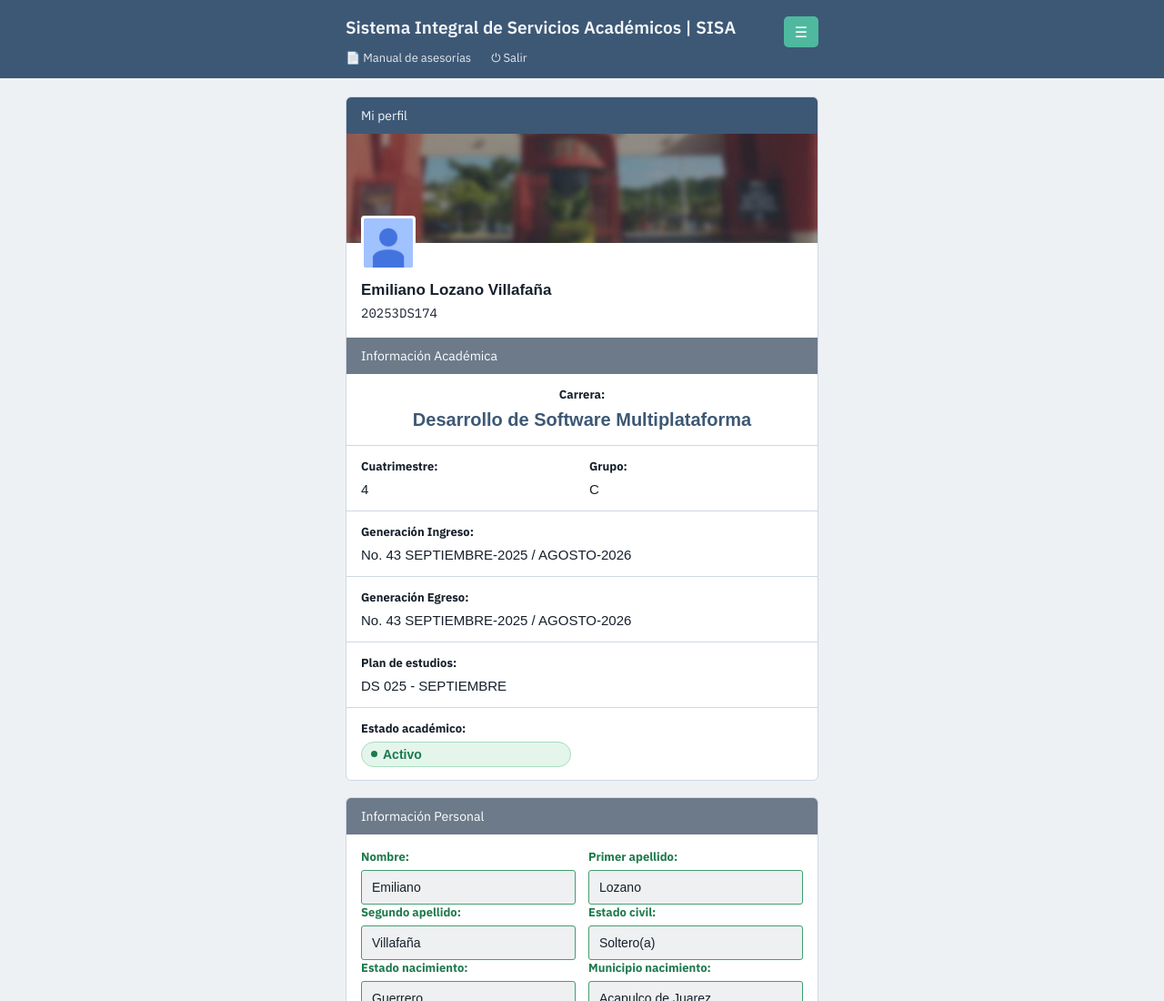
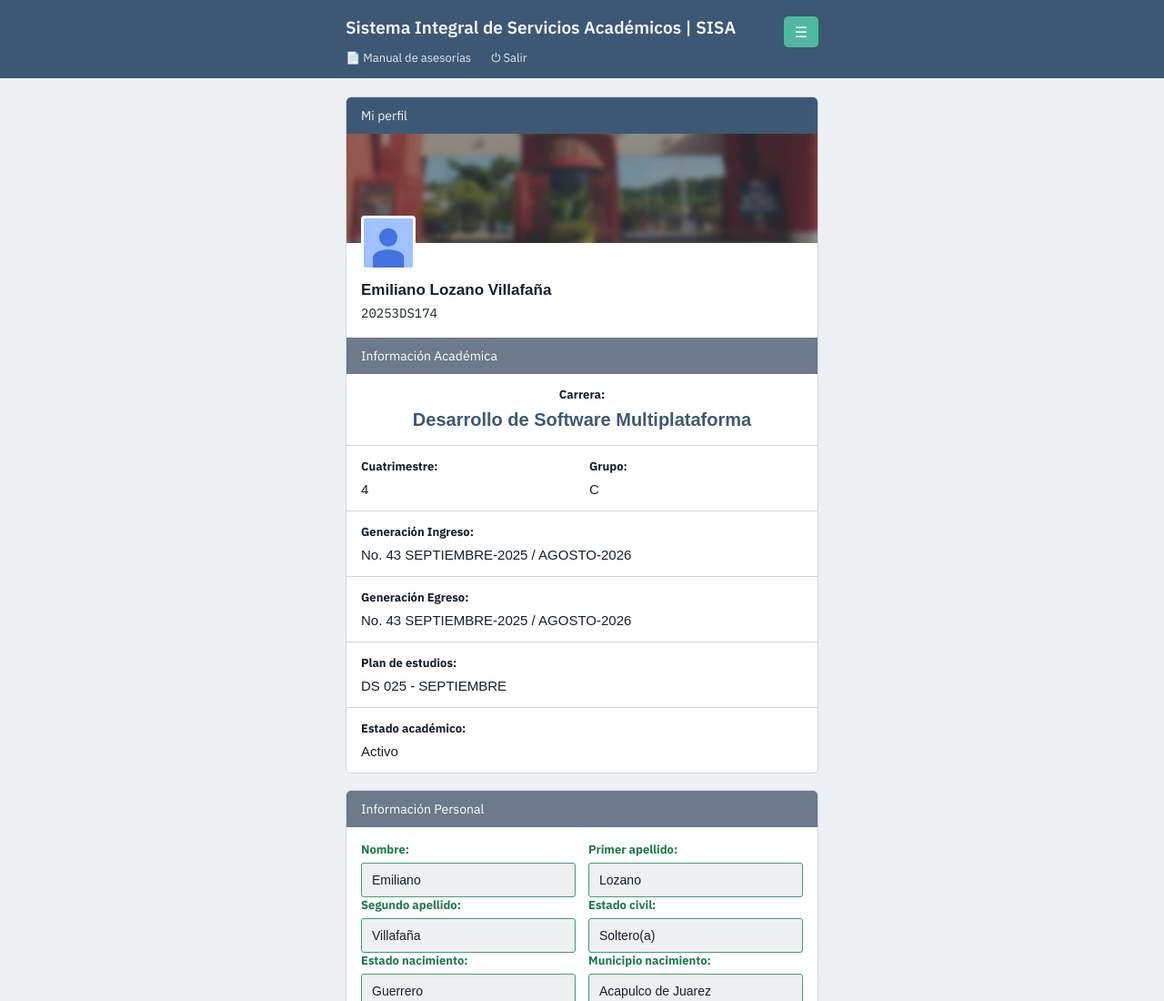
Before and after one commit to Emilozano8313/BestMe, a plain HTML site: page web-demo/sisa-mockup/index.html in a window 1280 px wide. Shown: the top 1100 px of the page at 91% size. Drawn offline with Linux system fonts and the light colour scheme.

Commit message:
feat: add SISA mockup HTML file

```diff
--- a/web-demo/sisa-mockup/index.html
+++ b/web-demo/sisa-mockup/index.html
@@ -413,10 +413,7 @@
 
       <div class="plain-field">
         <div class="label">Estado académico:</div>
-        <div class="status-pill" id="estado-pill">
-          <span class="dot"></span>
-          <input id="Estatus" type="text" value="Activo" readonly>
-        </div>
+        <input id="Estatus" type="text" value="Activo" readonly>
       </div>
     </div>
 
```
